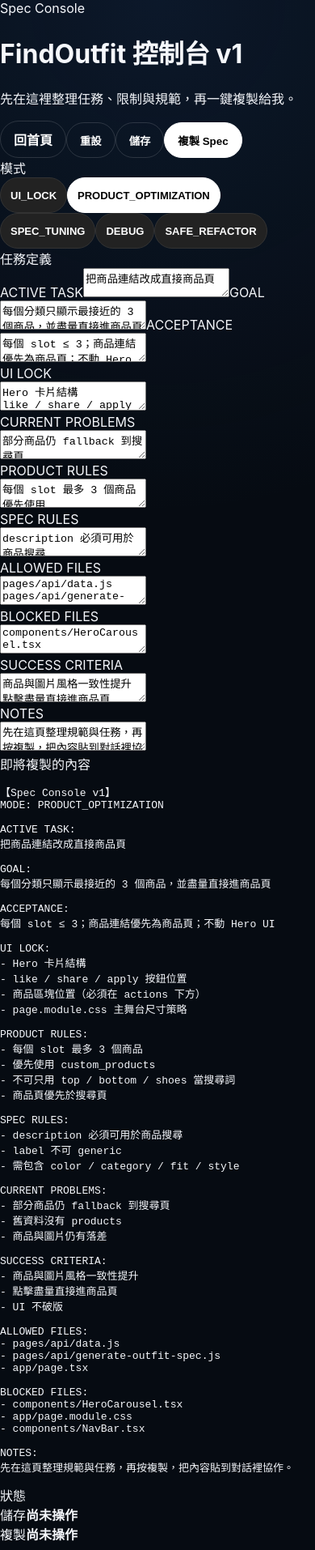
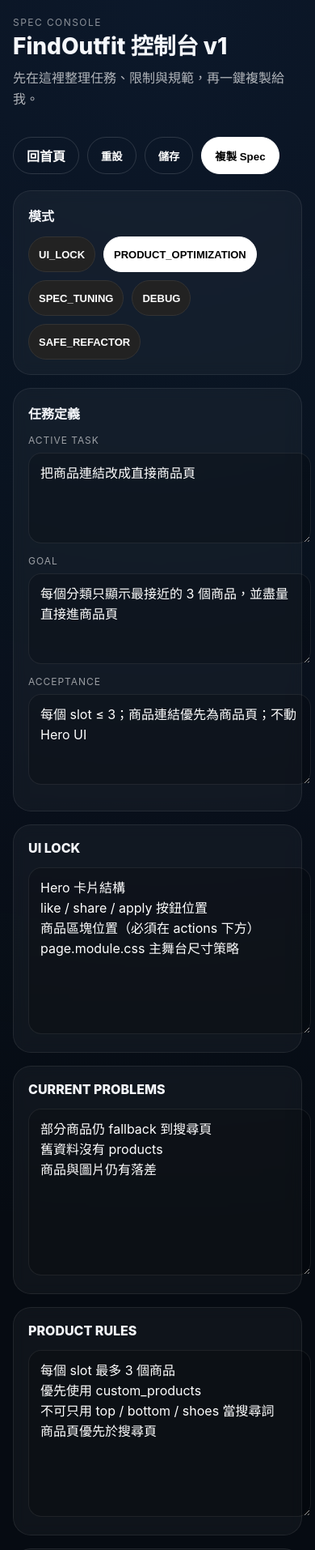
Before and after one commit to howeasyshare-glitch/simon, a Next.js app: page /spec-console in a window 390 px wide. Shown: the top 1914 px of the page at 81% size. Built offline with nearby package versions, Linux system fonts and the light colour scheme.

Commit message:
Add files via upload

```diff
--- a/app/page.module.css
+++ b/app/page.module.css
@@ -1192,60 +1192,217 @@
 }
 
 .productBlock {
-  margin-top: 14px;
+  margin-top: 12px;
+  border-top: 1px solid #eee;
+  padding-top: 10px;
 }
 
 .productToggle {
   font-size: 13px;
-  color: rgba(255, 255, 255, 0.72);
-  background: transparent;
-  border: 0;
-  padding: 0;
-  cursor: pointer;
+  color: #666;
 }
 
-.productPanel {
-  margin-top: 10px;
-  padding: 10px;
-  border-radius: 10px;
-  background: rgba(255, 255, 255, 0.04);
+.productList {
+  margin-top: 8px;
 }
 
 .productGroup {
   margin-bottom: 10px;
 }
 
-.productGroupHeader {
+.productTitle {
   font-size: 12px;
-  color: rgba(255, 255, 255, 0.52);
-  margin-bottom: 6px;
+  color: #999;
+  margin-bottom: 4px;
 }
 
-.productItems {
+.productRow {
   display: flex;
-  flex-direction: column;
-  gap: 6px;
+  justify-content: space-between;
+  margin-bottom: 4px;
 }
 
-.productItem {
+.productBtn {
+  font-size: 12px;
+  color: #007aff;
+}
+
+
+/* ===== Spec Console v1 ===== */
+
+.specTopbar {
+  max-width: 1320px;
+  margin: 0 auto;
+  padding: 28px 28px 0;
   display: flex;
   justify-content: space-between;
-  align-items: center;
-  gap: 10px;
-  padding: 6px 8px;
-  border-radius: 8px;
-  text-decoration: none;
-  background: rgba(255, 255, 255, 0.06);
+  gap: 18px;
+  align-items: flex-start;
 }
 
-.productItemText {
-  font-size: 13px;
-  color: #fff;
-  flex: 1;
+.specEyebrow {
+  font-size: 12px;
+  letter-spacing: 0.12em;
+  text-transform: uppercase;
+  color: rgba(255, 255, 255, 0.52);
+  margin-bottom: 8px;
 }
 
-.productItemAction {
+.specTitle {
+  margin: 0;
+  font-size: clamp(28px, 4vw, 42px);
+  line-height: 1.06;
+  font-weight: 800;
+}
+
+.specSub {
+  margin-top: 10px;
+  max-width: 700px;
+  color: rgba(255, 255, 255, 0.68);
+  line-height: 1.65;
+}
+
+.specTopActions {
+  display: flex;
+  gap: 10px;
+  flex-wrap: wrap;
+  justify-content: flex-end;
+}
+
+.specGrid {
+  max-width: 1320px;
+  margin: 0 auto;
+  padding: 24px 28px 40px;
+  display: grid;
+  grid-template-columns: minmax(0, 1fr) 340px;
+  gap: 18px;
+  align-items: start;
+}
+
+.specMain {
+  display: grid;
+  gap: 16px;
+}
+
+.specTwoCol {
+  display: grid;
+  grid-template-columns: repeat(2, minmax(0, 1fr));
+  gap: 16px;
+}
+
+.specCard,
+.specPreviewCard,
+.specStatusCard {
+  background: rgba(255, 255, 255, 0.04);
+  border: 1px solid rgba(255, 255, 255, 0.08);
+  border-radius: 22px;
+  padding: 18px;
+  backdrop-filter: blur(8px);
+}
+
+.specCardTitle {
+  font-size: 16px;
+  font-weight: 800;
+  margin-bottom: 14px;
+}
+
+.specModeRow {
+  display: flex;
+  gap: 10px;
+  flex-wrap: wrap;
+}
+
+.specField {
+  display: grid;
+  gap: 8px;
+  margin-bottom: 14px;
+}
+
+.specField span {
   font-size: 12px;
-  color: #8ab4ff;
-  white-space: nowrap;
+  color: rgba(255, 255, 255, 0.58);
+  letter-spacing: 0.08em;
 }
+
+.specTextarea,
+.specTextareaTall {
+  width: 100%;
+  border: 1px solid rgba(255, 255, 255, 0.08);
+  background: rgba(0, 0, 0, 0.2);
+  color: #fff;
+  border-radius: 16px;
+  padding: 12px 14px;
+  resize: vertical;
+  font: inherit;
+  line-height: 1.55;
+}
+
+.specTextarea {
+  min-height: 86px;
+}
+
+.specTextareaTall {
+  min-height: 180px;
+}
+
+.specSide {
+  position: sticky;
+  top: 24px;
+  display: grid;
+  gap: 16px;
+}
+
+.specPreview {
+  margin: 0;
+  white-space: pre-wrap;
+  word-break: break-word;
+  font-family: ui-monospace, SFMono-Regular, Menlo, monospace;
+  font-size: 12px;
+  line-height: 1.6;
+  color: rgba(255, 255, 255, 0.82);
+}
+
+.specStatusRow {
+  display: flex;
+  justify-content: space-between;
+  gap: 12px;
+  align-items: center;
+  padding: 10px 0;
+  border-bottom: 1px solid rgba(255, 255, 255, 0.06);
+}
+
+.specStatusRow:last-of-type {
+  border-bottom: 0;
+}
+
+.specHint {
+  margin-top: 12px;
+  color: rgba(255, 255, 255, 0.62);
+  line-height: 1.65;
+  font-size: 13px;
+}
+
+@media (max-width: 1080px) {
+  .specGrid {
+    grid-template-columns: 1fr;
+  }
+
+  .specSide {
+    position: static;
+  }
+}
+
+@media (max-width: 720px) {
+  .specTopbar {
+    padding: 20px 16px 0;
+    flex-direction: column;
+  }
+
+  .specGrid {
+    padding: 20px 16px 32px;
+  }
+
+  .specTwoCol {
+    grid-template-columns: 1fr;
+  }
+}
```
